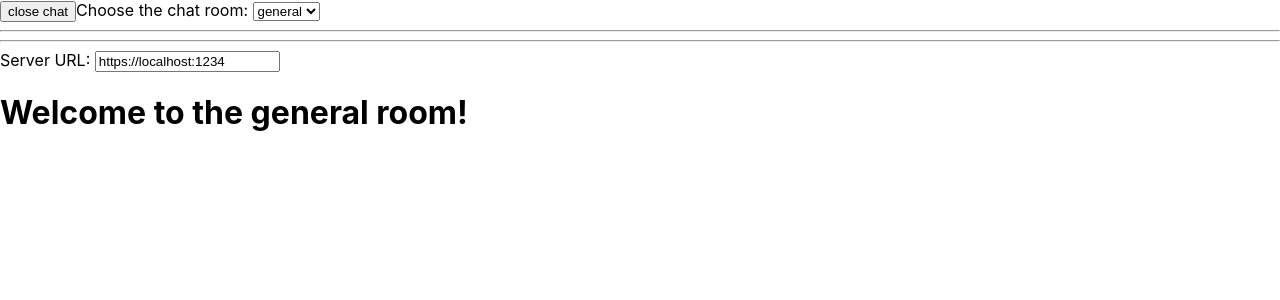
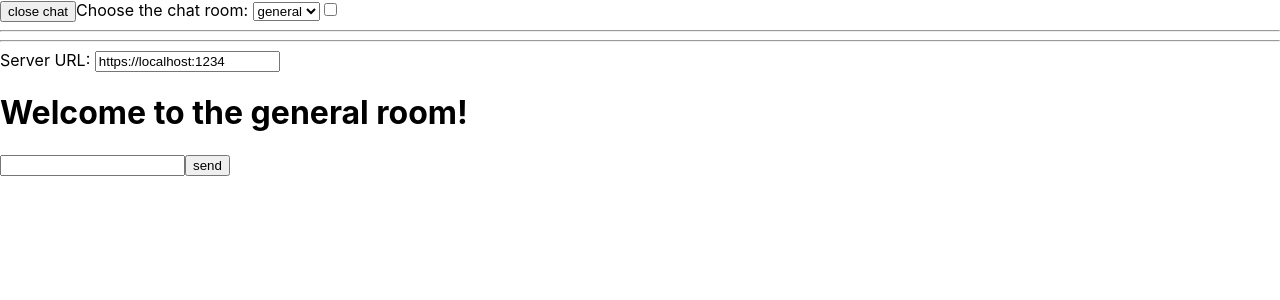
Before and after one commit to nightfury214/passing-Props-to-a-Component, a React (Create React App) app in the folder app/: page / in a window 1280 px wide. Both pictures are taken after a click on the button "open chat". Shown: the top 300 px of the page. Built offline with nearby package versions, Linux system fonts and the light colour scheme.

Commit message:
Removing Effect dependencies

```diff
--- a/app/package.json
+++ b/app/package.json
@@ -10,6 +10,7 @@
     "react": "^19.1.0",
     "react-dom": "^19.1.0",
     "react-scripts": "5.0.1",
+    "toastify-js": "^1.12.0",
     "web-vitals": "^2.1.4"
   },
   "scripts": {
--- a/app/src/App.js
+++ b/app/src/App.js
@@ -23,7 +23,7 @@
 // }
 
 // export default App;
-
+import { showNotification } from "./notifications.js";
 import Avatar from "./Avatar";
 import { getImageUrl } from "./utils";
 import { people } from "./data";
@@ -32,7 +32,7 @@ import InspiratinGenerator from "./InspirationGenerator";
 import Copyright from "./Copyright";
 import { useState , useContext,useRef , useEffect} from "react";
 import { initialTravelPlan } from "./places";
-import Chat from "./Chat";
+import {Chat, sendMessage} from "./Chat";
 import ContactList from "./ContactList";
 import { useReducer } from "react";
 import { initialState, messengerReducer } from "./messengerReducer";
@@ -1492,12 +1492,18 @@ function Item({name, isPacked}) {
 
 function ChatRoom({ roomId }) {
   const [serverUrl, setServerUrl] = useState('https://localhost:1234');
+  const [message, setMessage] = useState('');
+
 
   useEffect(() => {
     const connection = Chat(serverUrl, roomId);
     connection.connect();
     return () => connection.disconnect();
   }, [serverUrl, roomId]);
+
+  function handelSendClick() {
+    sendMessage(message);
+  }
 
   return (
     <>
@@ -1509,6 +1515,9 @@ function ChatRoom({ roomId }) {
         />
       </label>
       <h1>Welcome to the {roomId} room!</h1>
+      <input value={message} onChange={e => setMessage(e.target.value)} />
+      <button onClick={handelSendClick}>send</button>
+
     </>
   );
 }
@@ -1516,6 +1525,7 @@ function ChatRoom({ roomId }) {
 export default function App() {
   const [roomId, setRoomId] = useState('general');
   const [show, setShow] = useState(false);
+  const [isDark, setIsDark] = useState(false);
 
   return (
     <>
@@ -1533,9 +1543,14 @@ export default function App() {
           <option value="music">music</option>
         </select>
       </label>
+      <input
+        type="checkbox"
+        checked={isDark}
+        onChange={e => setIsDark(e.target.checked)}
+      />
       <hr />
       {show && <hr />}
-      {show && <ChatRoom roomId={roomId} />}
+      {show && <ChatRoom roomId={roomId} theme={isDark ? 'dark' : 'light'}/>}
     </>
   );
 }
--- a/app/src/Chat.js
+++ b/app/src/Chat.js
@@ -16,7 +16,12 @@
 //     );
 // }
 
-export default function Chat(serverUrl, roomId) {
+export function sendMessage(message) {
+    console.log('🔵 You sent: ' + message);
+  }
+
+
+export function Chat(serverUrl, roomId) {
     // A real implementation would actually connect to the server
     return {
       connect() {
--- /dev/null
+++ b/app/src/notifications.js
@@ -0,0 +1,15 @@
+import Toastify from 'toastify-js';
+import 'toastify-js/src/toastify.css';
+
+export function showNotification(message, theme) {
+  Toastify({
+    text: message,
+    duration: 2000,
+    gravity: 'top',
+    position: 'right',
+    style: {
+      background: theme === 'dark' ? 'black' : 'white',
+      color: theme === 'dark' ? 'white' : 'black',
+    },
+  }).showToast();
+}
```
Also changed, not shown: 1 other file (tests, documents, lock files or other folders).
